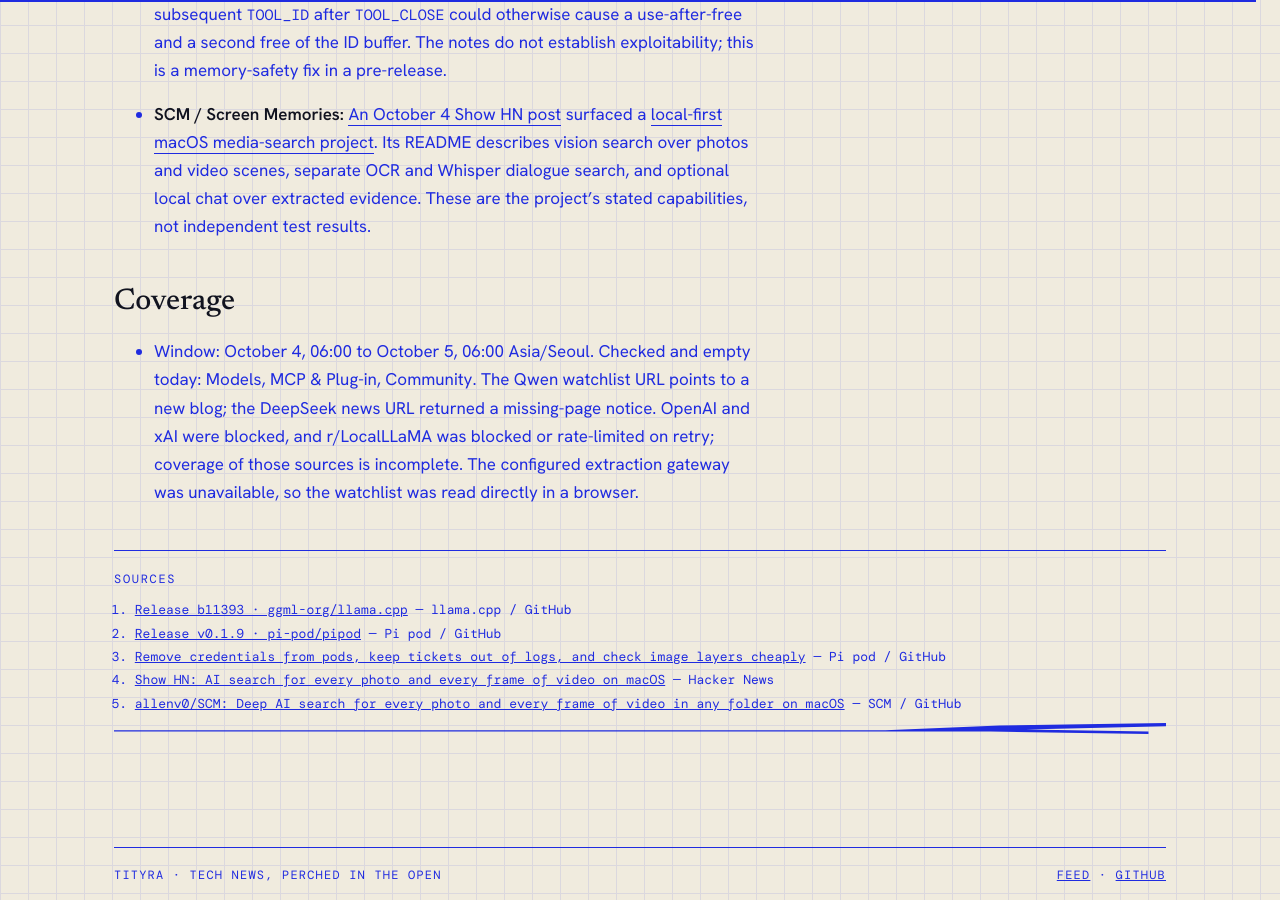
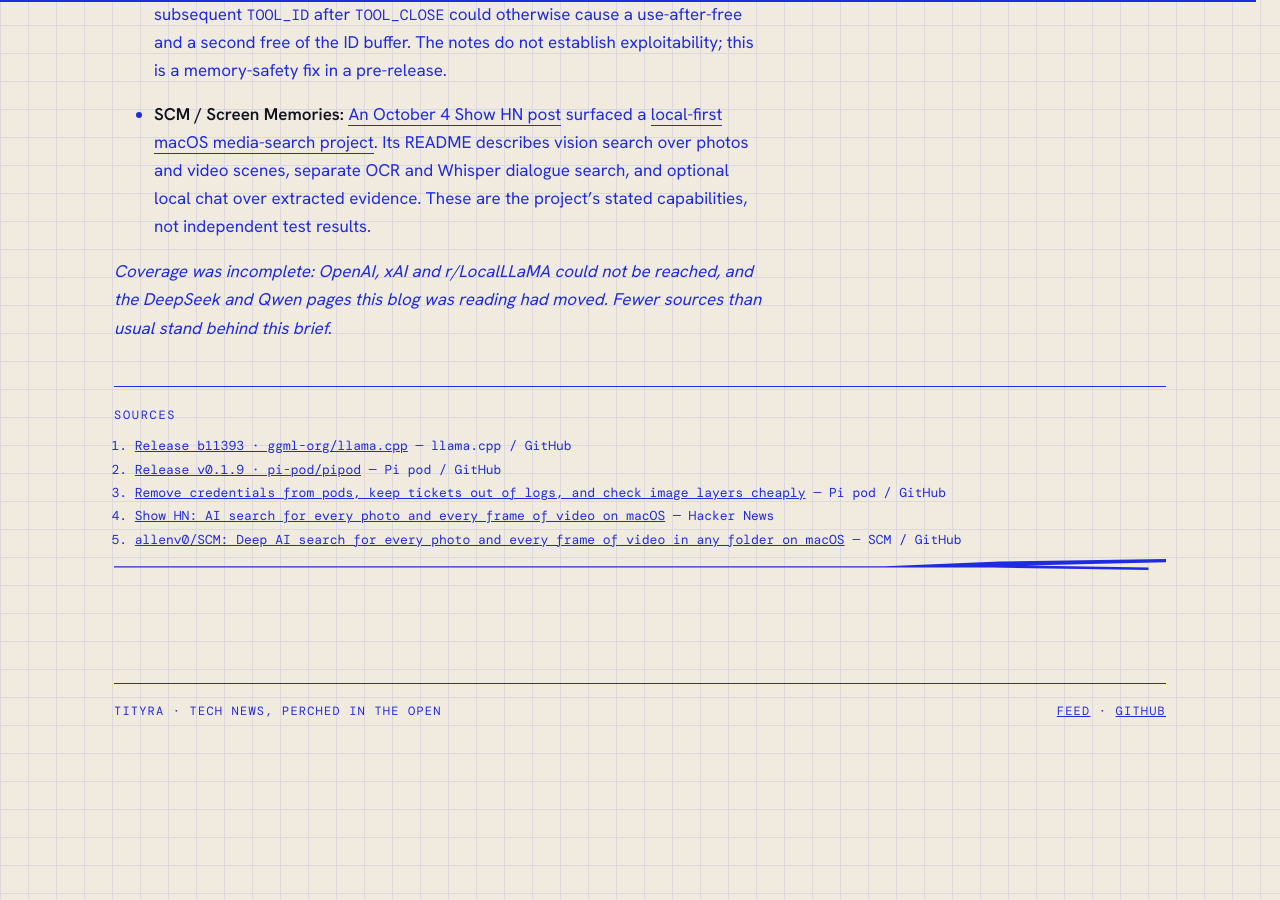
Before and after one commit to Tityra/Tityra.github.io, a Jekyll site: the page built from _posts/2026-10-05-ai-daily-brief.md, in a window 1280 px wide and 900 px high, scrolled down 1347 px. Built offline with Jekyll 4.4.1, drawn with Linux system fonts in a browser that asks for light colours.

Commit message:
feat: the post stops reporting on itself, and depth is allocated
Three changes, all from reading today's brief.

No Coverage section. The post carries what happened; which sections were
checked and came up empty is bookkeeping, and it goes to the administrator in
the run report instead. The one exception is a day that was genuinely broken:
when sources could not be reached, the brief ends with a single italic line
naming them, because a reader must never mistake a blocked source for a quiet
day. Today's brief is rewritten that way -- it was a broken day.

Depth is allocated, not spread. The earlier briefs were six sections of equal
weight, good for scanning the day's trend; today's was two sections on a narrow
day, good for actually learning something. Both are right, so the rule is now
both: the lead story is written at length -- what it is, what is new, what the
source does not say -- and everything else is one tight bullet. One thing
explained and several noted, never six half-explained.

Two watchlist entries were quietly dead, which is most of why today was thin:

- DeepSeek's /news path returns 200 and serves "Your First API Call". It looked
  alive and carried nothing. Now /updates, which is the dated change log
- Qwen moved off GitHub Pages to qwen.ai. The old page says so itself and still
  renders text, so both are listed: the new one as canonical, the old one quiet
  until it stops updating

The rest of today's failures -- OpenAI, xAI and Reddit blocked -- were the
extraction gateway being unavailable and the browser fallback getting
throttled. All ten of those URLs answer 200 from here now, so the list is not
at fault and nothing was removed over it.

Co-Authored-By: Claude Opus 5 (1M context) <noreply@anthropic.com>
Claude-Session: https://claude.ai/code/session_0135WzQEJAuFCSCZx8xBnped

```diff
--- a/_posts/2026-10-05-ai-daily-brief.md
+++ b/_posts/2026-10-05-ai-daily-brief.md
@@ -43,6 +43,6 @@ sources:
 - **llama.cpp parser fix:** [The October 5 b11393 pre-release](https://github.com/ggml-org/llama.cpp/releases/tag/b11393) clears a stale `current_tool` pointer after a pending tool call is reset. The release notes say a subsequent `TOOL_ID` after `TOOL_CLOSE` could otherwise cause a use-after-free and a second free of the ID buffer. The notes do not establish exploitability; this is a memory-safety fix in a pre-release.
 - **SCM / Screen Memories:** [An October 4 Show HN post](https://news.ycombinator.com/item?id=49952111) surfaced a [local-first macOS media-search project](https://github.com/allenv0/SCM). Its README describes vision search over photos and video scenes, separate OCR and Whisper dialogue search, and optional local chat over extracted evidence. These are the project's stated capabilities, not independent test results.
 
-## Coverage
-
-- Window: October 4, 06:00 to October 5, 06:00 Asia/Seoul. Checked and empty today: Models, MCP & Plug-in, Community. The Qwen watchlist URL points to a new blog; the DeepSeek news URL returned a missing-page notice. OpenAI and xAI were blocked, and r/LocalLLaMA was blocked or rate-limited on retry; coverage of those sources is incomplete. The configured extraction gateway was unavailable, so the watchlist was read directly in a browser.
+*Coverage was incomplete: OpenAI, xAI and r/LocalLLaMA could not be reached, and
+the DeepSeek and Qwen pages this blog was reading had moved. Fewer sources than
+usual stand behind this brief.*
```
Also changed, not shown: POLICY_NEWS.md (+12 -4 lines), USAGE.md (+6 -5 lines), watchlist.yml (+16 -4 lines), .hermes/job-prompt.txt, .hermes/skills/tityra-daily-brief/SKILL.md, 1 other file.
